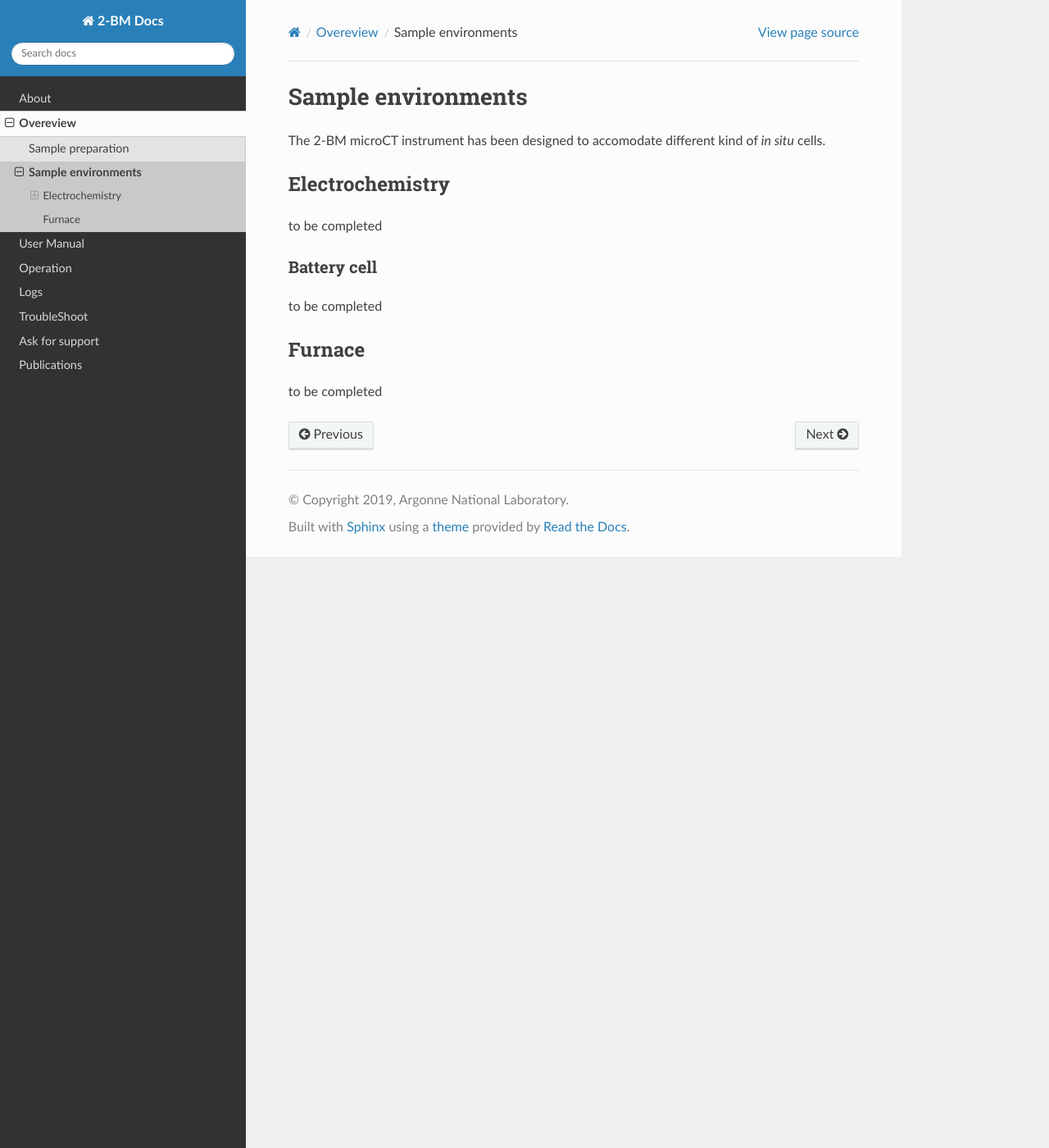
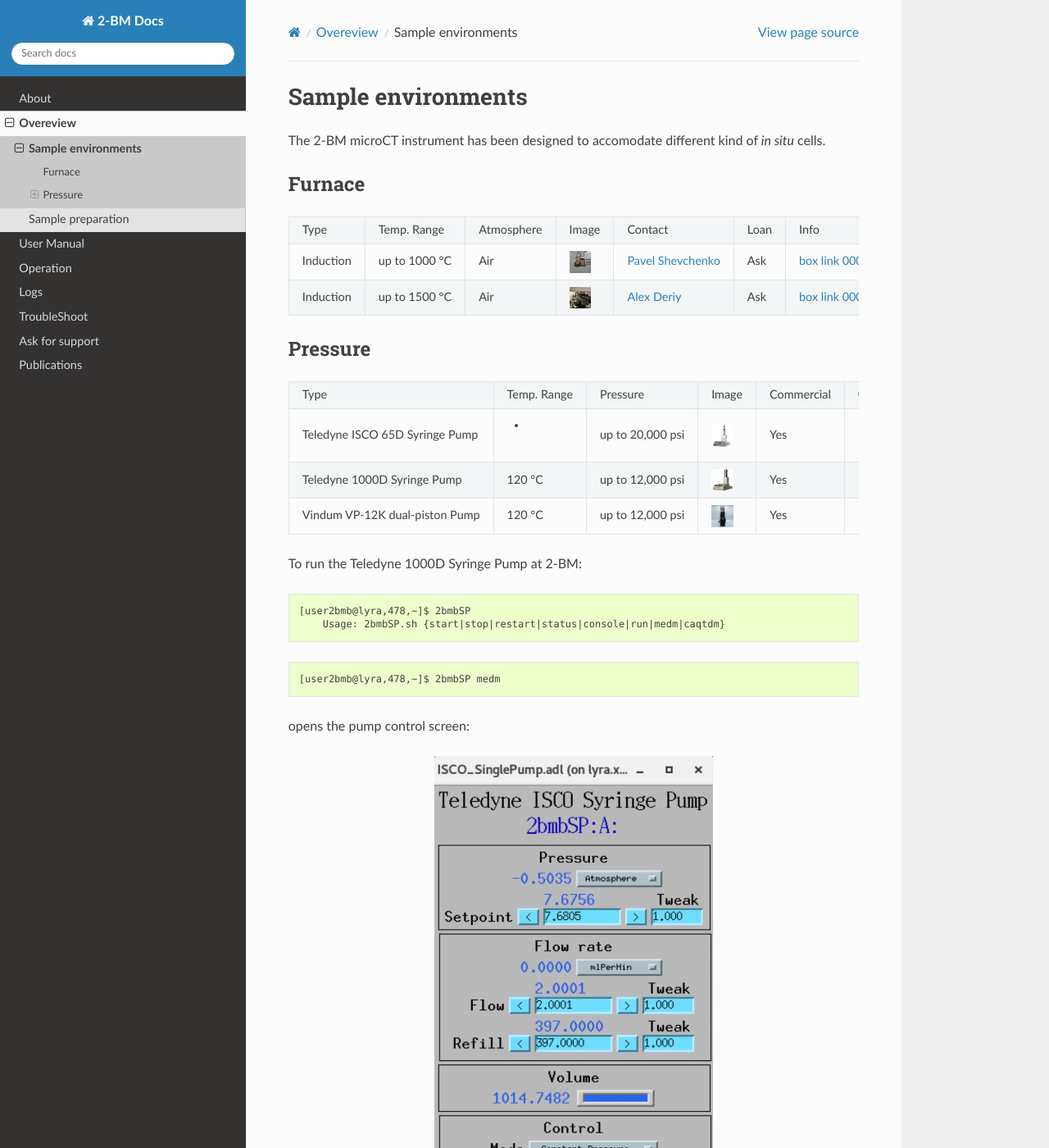
Before and after one commit to xray-imaging/2bm-docs, a Sphinx documentation site: the page built from docs/source/overview/item_002_sample_env.rst, in a window 1280 px wide and 1400 px high. Shown: the whole window at 82% size. Built offline with Sphinx 7.4.7 and the Read the Docs theme 2.0.0, drawn with Linux system fonts in a browser that asks for light colours; the version number could not be read and is left out.

Commit message:
added environment cell info

```diff
--- a/docs/source/overview/item_002_sample_env.rst
+++ b/docs/source/overview/item_002_sample_env.rst
@@ -3,19 +3,90 @@
 
 The 2-BM microCT instrument has been designed to accomodate different kind of *in situ* cells.
 
+Furnace
+-------
 
-Electrochemistry
-----------------
++----------------+--------------+------------+---------+-------------------------+------+-------------------+----+-----------------------------------------------------------------------------------------------------------------------------------+
+|  Type          | Temp. Range  | Atmosphere |  Image  | Contact                 | Loan |  Info             |    | More info                                                                                                                         |
++----------------+--------------+------------+---------+-------------------------+------+-------------------+----+-----------------------------------------------------------------------------------------------------------------------------------+
+| Induction      | up to 1000 °C| Air        | |00001| | `Pavel Shevchenko`_     | Ask  |  `box link 0001`_ |  1 | Custom: water cooled                                                                                                              |
++----------------+--------------+------------+---------+-------------------------+------+-------------------+----+-----------------------------------------------------------------------------------------------------------------------------------+
+| Induction      | up to 1500 °C| Air        | |00002| | `Alex Deriy`_           | Ask  |  `box link 0002`_ |  2 | Commercial parts: `THM 200 heater`_, `BK power supply`_, `PTC 10 controller`_, `3 AWG welding wires`_, plus custom water cooler   |
++----------------+--------------+------------+---------+-------------------------+------+-------------------+----+-----------------------------------------------------------------------------------------------------------------------------------+
 
-to be completed
+.. _THM 200 heater: https://mhi-inc.com/microtube_heaters.html
+.. _BK power supply: https://www.bkprecision.com/products/power-supplies/1693-1-15v-60a-switching-dc-power-supply-with-remote-sense.html
+.. _PTC 10 controller: https://www.thinksrs.com/products/ptc10.html
+.. _3 AWG welding wires: https://www.mcmaster.com/welding-wire
+
+
+.. _box link 0001: https://anl.box.com/s/9qeu4xcm0bahty4pxgj7qhgt87277vci
+.. _box link 0002: https://anl.box.com/s/i6t27uspatnpqdlhcne9pitkhg3m3axm
+
+.. |00001| image:: ../img/furnace_00001.png
+    :width: 20pt
+    :height: 20pt
+
+.. |00002| image:: ../img/furnace_00002.png
+    :width: 20pt
+    :height: 20pt
+
+.. _Pavel Shevchenko: mail to:  pshevchenko@anl.gov
+.. _Alex Deriy: mail to: deriy@anl.gov
+
+Pressure
+--------
+
++--------------------------------+--------------+-------------------+----------+--------------------------------------------+-------------------------+---------------------------+------+
+| Type                           | Temp. Range  | Pressure          |  Image   | Commercial                                 | Contact                 |  Info                     |      |
++--------------------------------+--------------+-------------------+----------+--------------------------------------------+-------------------------+---------------------------+------+
+| Teledyne ISCO 65D Syringe Pump |      -       | up to 20,000 psi  | |p00001| | Yes                                        | `Mark Rivers`_          |  `box link p0001`_        |  1   |
++--------------------------------+--------------+-------------------+----------+--------------------------------------------+-------------------------+---------------------------+------+
+| Teledyne 1000D Syringe Pump    |   120 °C     | up to 12,000 psi  | |p00002| | Yes                                        | `Pavel Shevchenko`_     |  `box link p0002`_        |  1   |
++--------------------------------+--------------+-------------------+----------+--------------------------------------------+-------------------------+---------------------------+------+
+| Vindum VP-12K dual-piston Pump |   120 °C     | up to 12,000 psi  | |p00003| | Yes                                        | `Mark Rivers`_          |  `web link p0003`_        |  1   |
++--------------------------------+--------------+-------------------+----------+--------------------------------------------+-------------------------+---------------------------+------+
+
+To run the Teledyne 1000D Syringe Pump at 2-BM::
+
+    [user2bmb@lyra,478,~]$ 2bmbSP
+        Usage: 2bmbSP.sh {start|stop|restart|status|console|run|medm|caqtdm}
+
+::
+
+    [user2bmb@lyra,478,~]$ 2bmbSP medm
+
+opens the pump control screen:
+
+.. image:: ../img/pump_00001.png
+   :width: 340px
+   :align: center
+   :alt: tomo_user
+
+
+.. _box link p0001: https://anl.box.com/s/3xw458cbs0t1k80l2jzxjon148uftqqq
+.. _box link p0002: https://anl.box.com/s/3xw458cbs0t1k80l2jzxjon148uftqqq
+.. _web link p0003: https://vindum.com/products/vp-series-high-pressure-metering-pumps
+
+
+.. |p00001| image:: ../img/press_00001.png
+    :width: 20pt
+    :height: 20pt
+
+.. |p00002| image:: ../img/press_00002.png
+    :width: 20pt
+    :height: 20pt
+
+.. |p00003| image:: ../img/press_00003.png
+    :width: 20pt
+    :height: 20pt
+
+.. _Pavel Shevchenko: mail to:  pshevchenko@anl.gov
+.. _Mark Rivers: mail to:  rivers@cars.uchicago.edu
+
+
 
 Battery cell
 ~~~~~~~~~~~~
 
 to be completed
-
-
-Furnace
--------
-
-to be completed
```
Also changed, not shown: docs/source/img/furnace_00001.png (added), docs/source/img/furnace_00002.png (added), docs/source/img/press_00001.png (added), docs/source/img/press_00002.png (added), docs/source/img/press_00003.png (added), docs/source/img/pump_00001.png (added), docs/source/overview/item_004_sample_prep.rst (renamed from docs/source/overview/item_001_sample_prep.rst).
